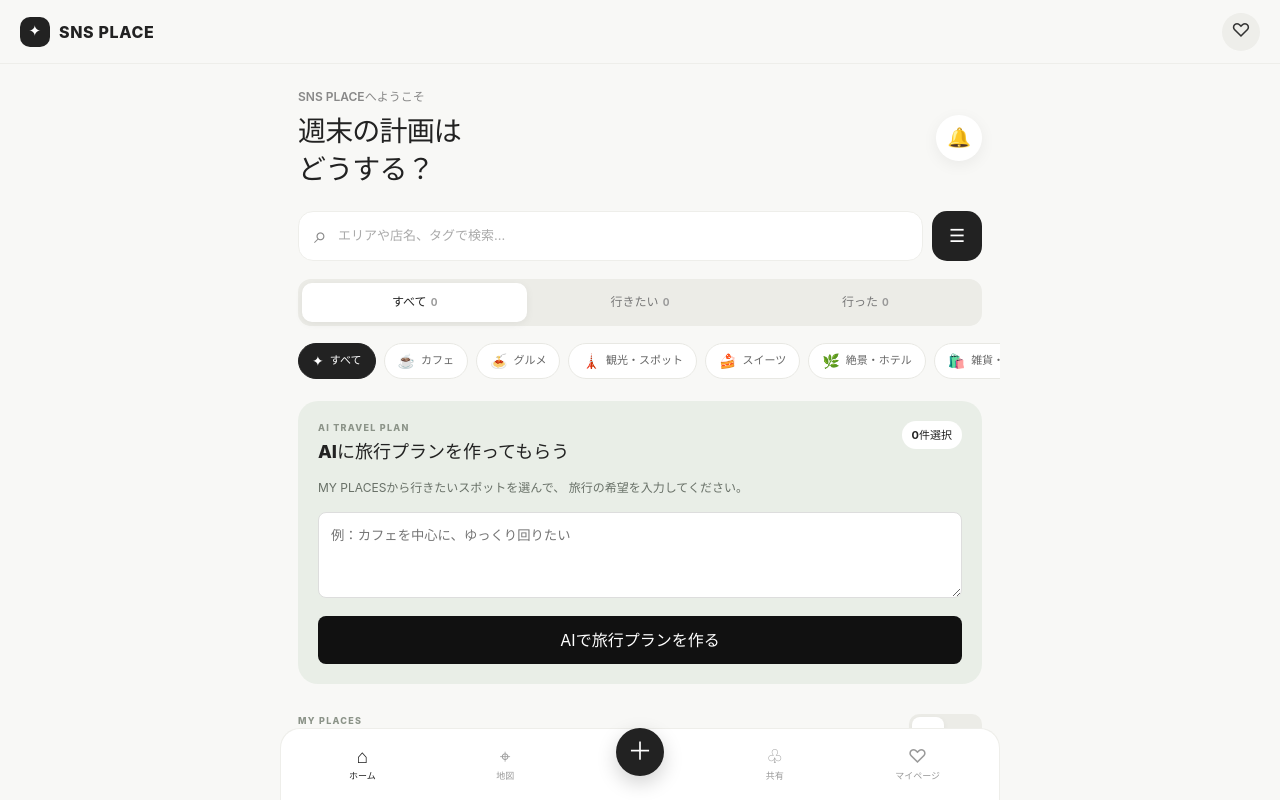
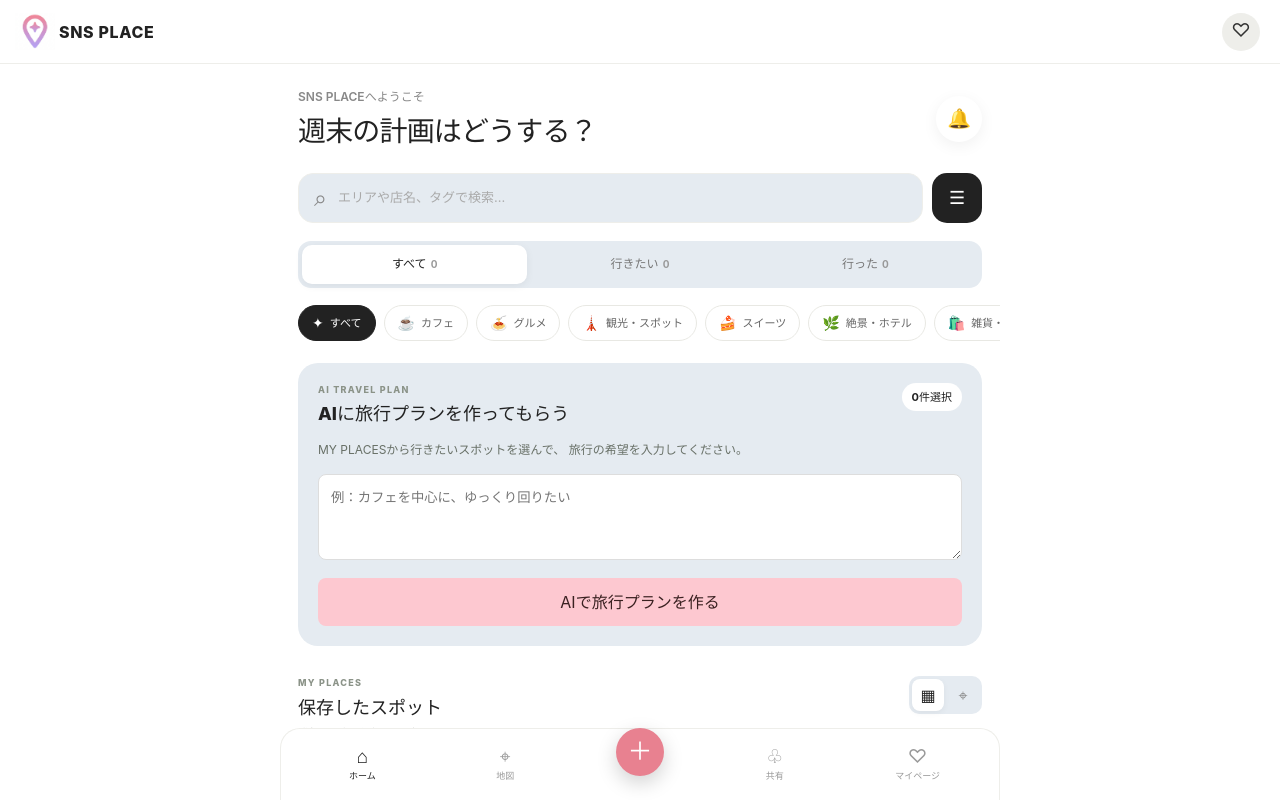
Before and after one commit to YuzukiHirose1202-dev/spot-clip, a React (Vite) app: page / in a window 1280 px wide. Shown: the top 800 px of the page. Built offline with nearby package versions, Linux system fonts and the light colour scheme.

Commit message:
UIをFigmaに合わせて調整

```diff
--- a/src/App.css
+++ b/src/App.css
@@ -11,7 +11,7 @@ body {
     BlinkMacSystemFont,
     "Segoe UI",
     sans-serif;
-  background: #f8f8f6;
+  background: #ffffff;
   color: #222222;
 }
 
@@ -24,14 +24,18 @@ button {
   border: none;
   cursor: pointer;
 }
-
+.logo-icon img {
+  width: 40px;
+  height: 40px;
+  object-fit: contain;
+}
 /* =========================
    アプリ全体
 ========================= */
 
 .app {
   min-height: 100vh;
-  background: #f8f8f6;
+  background: #ffffff;
   padding-bottom: 90px;
 }
 
@@ -51,7 +55,7 @@ button {
   align-items: center;
   justify-content: space-between;
 
-  background: rgba(248, 248, 246, 0.95);
+  background: rgba(255, 255, 255, 0.95);
   border-bottom: 1px solid #eeeeea;
   backdrop-filter: blur(12px);
 }
@@ -176,7 +180,7 @@ button {
 
   padding: 0 15px;
 
-  background: white;
+  background: #e5ebf1;
   border: 1px solid #eeeeea;
   border-radius: 15px;
 }
@@ -225,7 +229,7 @@ button {
 
   padding: 4px;
 
-  background: #ecece7;
+  background: #e5ebf1;
   border-radius: 13px;
 }
 
@@ -325,7 +329,7 @@ button {
 
   border-radius: 20px;
 
-  background: #e9eee7;
+  background: #e5ebf1;
 }
 
 .weekend-header {
@@ -428,7 +432,7 @@ button {
 
   padding: 3px;
 
-  background: #ecece7;
+  background: #e5ebf1;
   border-radius: 10px;
 }
 
@@ -624,7 +628,7 @@ button {
 
   border-radius: 50%;
 
-  background: #222222;
+  background: #e88190;
   color: white;
 
   font-size: 25px;
--- a/src/App.jsx
+++ b/src/App.jsx
@@ -303,9 +303,9 @@ const handleSearch = async () => {
       <header className="header">
 
         <div className="logo">
-          <span className="logo-icon">
-            ✦
-          </span>
+        <span className="logo-icon">
+          <img src="/logo.png" alt="SNS PLACE" />
+        </span>
 
           <span>
             SNS PLACE
@@ -332,9 +332,7 @@ const handleSearch = async () => {
             </p>
 
             <h1>
-              週末の計画は
-              <br />
-              どうする？
+              週末の計画はどうする？
             </h1>
 
           </div>
@@ -474,7 +472,7 @@ const handleSearch = async () => {
                   padding: '12px',
                   border: 'none',
                   borderRadius: '8px',
-                  background: '#111',
+                  background: '#e88190',
                   color: '#fff',
                   cursor: 'pointer',
                 }}
@@ -629,8 +627,8 @@ const handleSearch = async () => {
               padding: '12px',
               border: 'none',
               borderRadius: '8px',
-              background: '#111',
-              color: '#fff',
+              background: '#fdc8d0',
+              color: '#3a2121',
               cursor: 'pointer',
             }}
           >
```
Also changed, not shown: public/logo.png (added).
